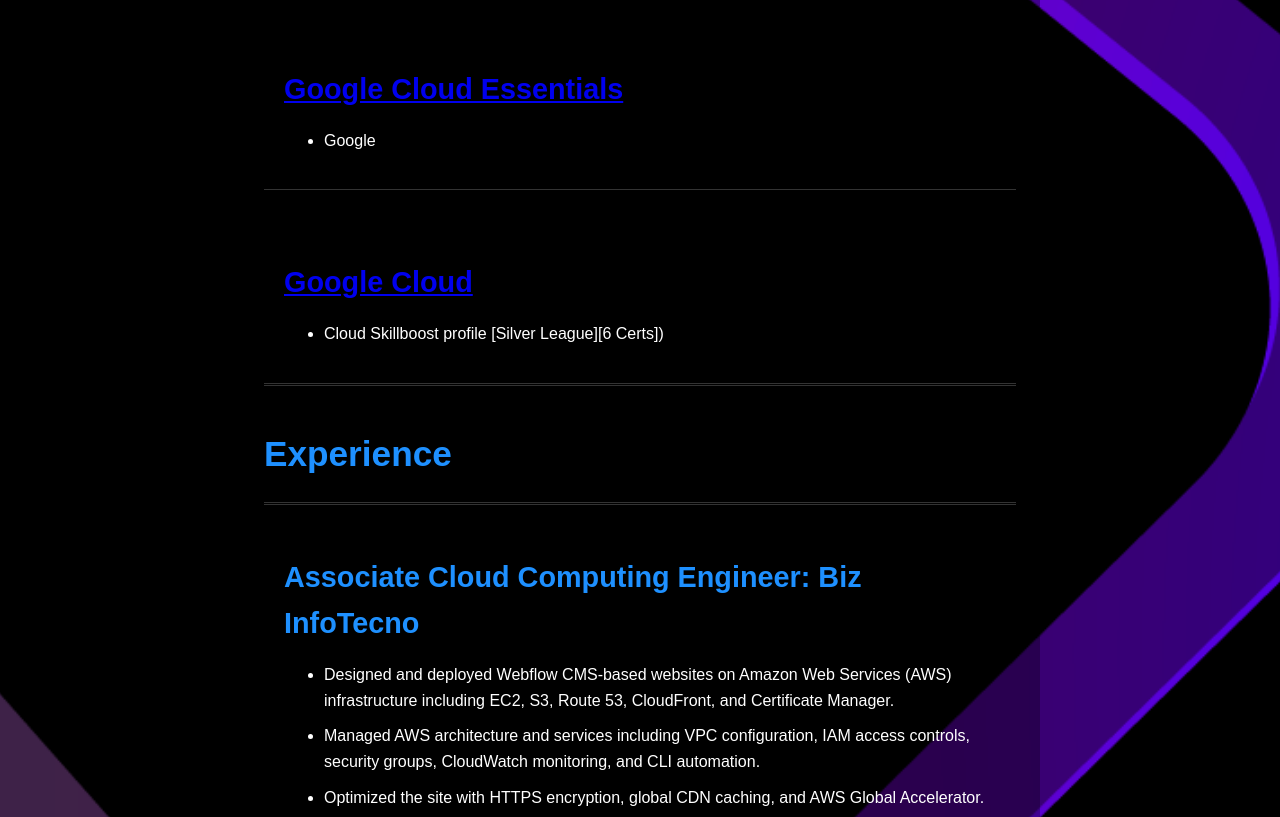
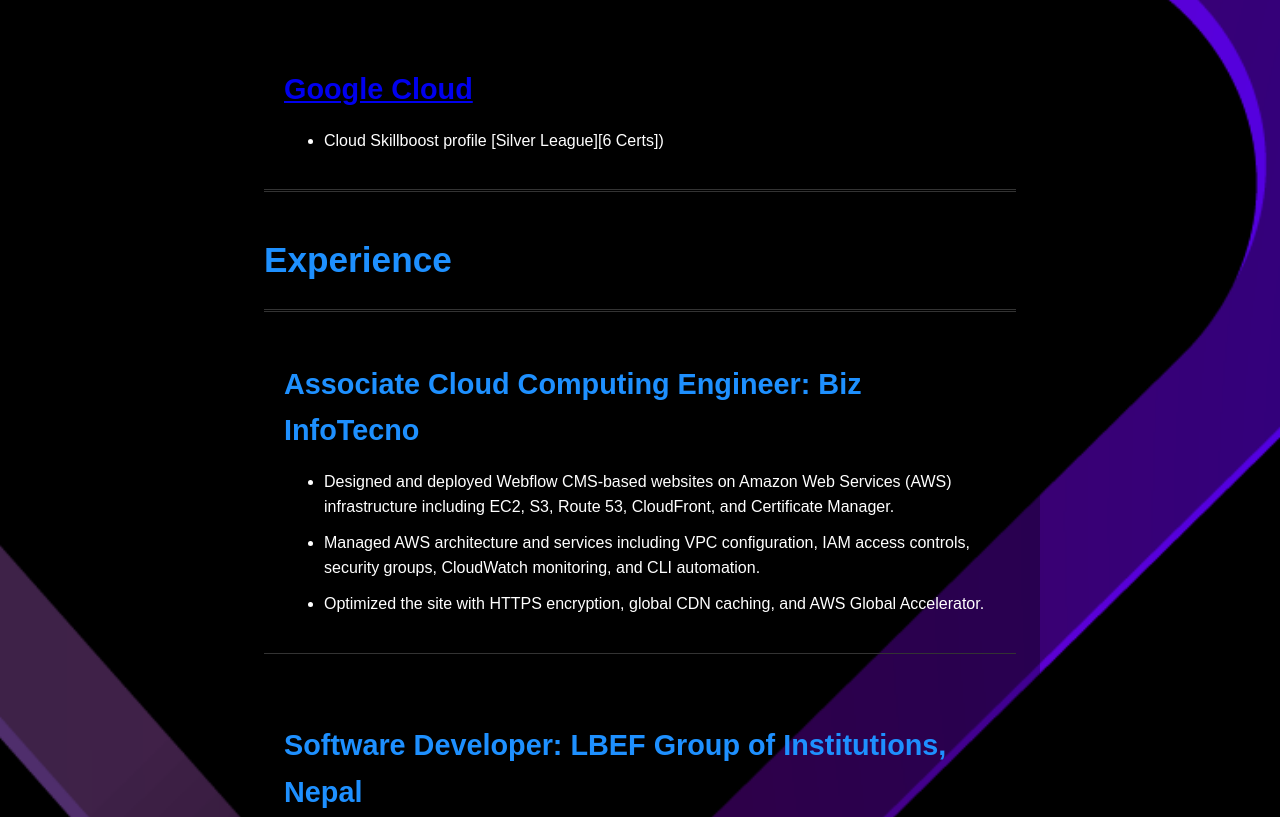
Before and after one commit to Zatch07/portfolio-website, a plain HTML site: page index.html in a window 1280 px wide. Shown: the part 5570-6387 px from the top of the page. Drawn offline with Linux system fonts and the light colour scheme; a web font is replaced by a local one.

Commit message:
Update index.html

```diff
--- a/index.html
+++ b/index.html
@@ -185,13 +185,6 @@
             </div>
 
             <div class="certificate box">
-                <h3><a href="https://www.cloudskillsboost.google/public_profiles/e2871bc2-5ccf-4a00-904f-e8a29616a2d6/badges/1680847?qlcampaign=1m-skills-educr-13%3A%3AKZD1CmUeuTNArmH3fzy7ZQ">Google Cloud Essentials</a></h3>
-                <ul>
-                    <li>Google</li>
-                </ul>
-            </div>
-
-            <div class="certificate box">
                 <h3><a href="https://www.cloudskillsboost.google/public_profiles/e2871bc2-5ccf-4a00-904f-e8a29616a2d6">Google Cloud</a></h3>
                 <ul>
                     <li>Cloud Skillboost profile [Silver League][6 Certs])</li>
```
